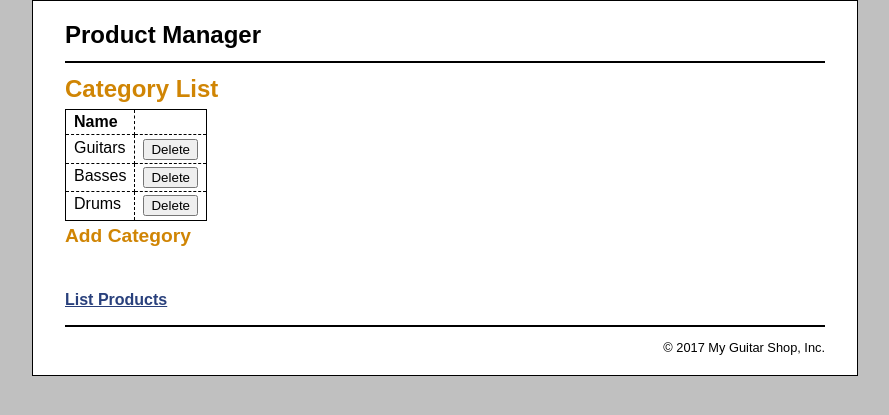
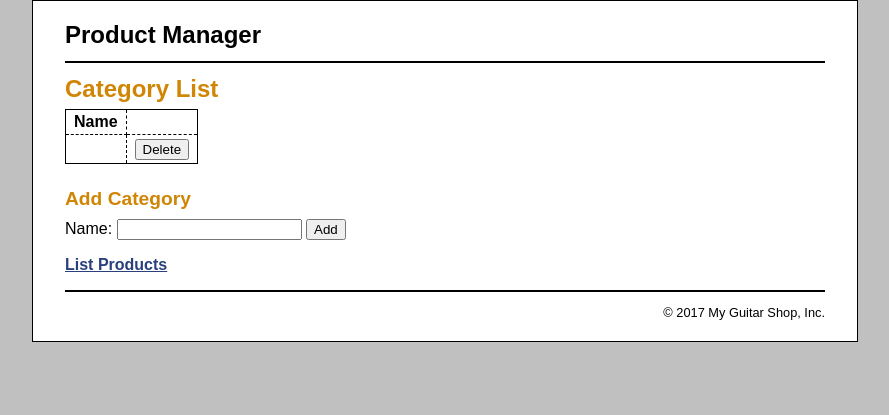
Before and after one commit to Ananya-K/is218_4-1, a PHP site: page /category_list.php in a window 1280 px wide. Shown: the top 415 px of the page, without its empty margins (195-1084 px from the left). Run offline with PHP 8.4, Linux system fonts and the light colour scheme; tables that the repository leaves empty or names only in its code hold one stand-in row (values such as "Sample post"); data that the repository does not hold is empty.

Commit message:
final save

```diff
--- a/category_list.php
+++ b/category_list.php
@@ -24,52 +24,36 @@ $statement->closeCursor();
 <main>
     <h1>Category List</h1>
     <table>
-  <!-- add code for the rest of the table here -->
         <tr>
             <th>Name</th>
             <th>&nbsp;</th>
         </tr>
+        <?php foreach ($categories as $category) : ?>
         <tr>
-	<td>Guitars</td>
+            <td><?php echo $category['categoryName']; ?></td>
             <td>
                 <form action="delete_category.php" method="post">
                     <input type="hidden" name="category_id"
-			value="1"/>
+                           value="<?php echo $category['categoryID']; ?>"/>
                     <input type="submit" value="Delete"/>
                 </form>
             </td>
         </tr>
-		<tr>
-	<td>Basses</td>
-	<td>
-	    <form action="delete_category.php" method="post">
-		<input type="hidden" name="category_id"
-			value="2"/>
-		<input type="submit" value="Delete"/>
-	     </form>
-	</td>
-	</tr>
-		<tr>
-	<td>Drums</td>
-	<td>
-	    <form action="delete_category.php" method="post">
-		<input type="hidden" name="category_id"
-			value="3"/>
-		<input type="submit" value="Delete"/>
-	     </form>
-	</td>
-	</tr>
+        <?php endforeach; ?>
     </table>
 
-    <h2>Add Category</h2>
+    <h2 class="margin_top_increase">Add Category</h2>
+    <form action="add_category.php" method="post"
+          id="add_category_form">
 
-    <!-- add code for the form here -->
+        <label>Name:</label>
+        <input type="text" name="name" />
+        <input id="add_category_button" type="submit" value="Add"/>
+    </form>
 
-    <br>
     <p><a href="index.php">List Products</a></p>
 
 </main>
-
 <footer>
     <p>&copy; <?php echo date("Y"); ?> My Guitar Shop, Inc.</p>
 </footer>
--- a/database.php
+++ b/database.php
@@ -1,5 +1,5 @@
 <?php
-    $dsn = 'mysql:host=sql1.njit.edu;dbname=ak853';
+    $dsn = 'mysql:sq1.njit.edu;dbname=ak853';
     $username = 'ak853';
     $password = 'd56JBXhwC';
 
--- a/main.css
+++ b/main.css
@@ -101,6 +101,10 @@ br {
 .last_paragraph {
 	margin-bottom: 2em;
 }
+.margin_top_increase {
+	margin-top: 1em;
+}
+
 /********************************************************************
 * Additional styles for the Product Manager application
 ********************************************************************/
--- a/nbproject/private/private.xml
+++ b/nbproject/private/private.xml
@@ -1,5 +1,6 @@
 <?xml version="1.0" encoding="UTF-8"?>
 <project-private xmlns="http://www.netbeans.org/ns/project-private/1">
+    <editor-bookmarks xmlns="http://www.netbeans.org/ns/editor-bookmarks/1"/>
     <editor-bookmarks xmlns="http://www.netbeans.org/ns/editor-bookmarks/2" lastBookmarkId="0"/>
     <open-files xmlns="http://www.netbeans.org/ns/projectui-open-files/2">
         <group/>
--- a/nbproject/project.xml
+++ b/nbproject/project.xml
@@ -3,7 +3,7 @@
     <type>org.netbeans.modules.php.project</type>
     <configuration>
         <data xmlns="http://www.netbeans.org/ns/php-project/1">
-            <name>ch04_ex1</name>
+            <name>ch04_ex1_sol</name>
         </data>
     </configuration>
 </project>
```
Also changed, not shown: add_category.php (added, +23 -0 lines), delete_category.php (added, +23 -0 lines), 1 other file. Lines whose indentation alone changed are shown as unchanged.
